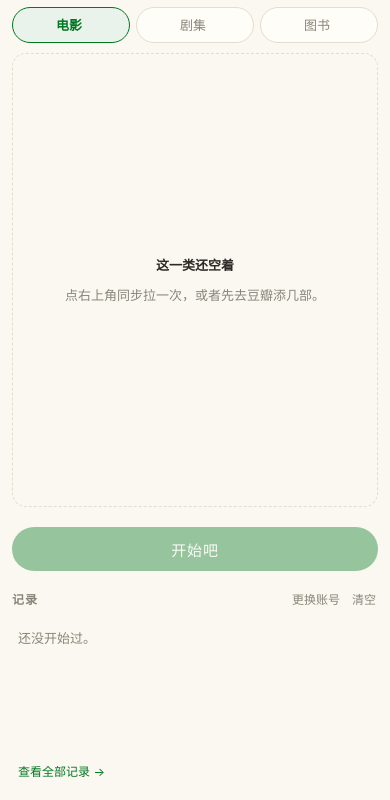
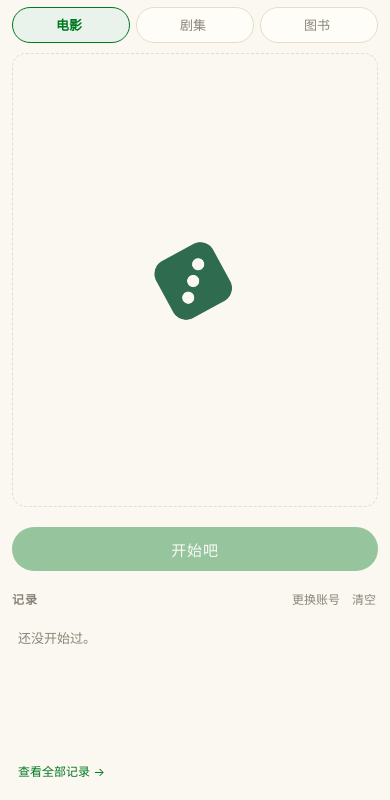
Before and after one commit to duola8789/douban-random-picker, a website with bundled scripts: page src/sidepanel/index.html in a window 390 px wide. Both pictures are taken after a click on the button "抽一个". Shown: the part 44-844 px from the top of the page. Built offline with nearby package versions, Linux system fonts and the light colour scheme; no server answers.

Commit message:
feat: 抽取时加掷骰动画
- 点「开始吧」后，舞台中央显示图标翻滚（旋转 + 轻微弹跳，780ms 循环）
- 本地抽取几乎是瞬时的，补足 420ms 最短展示时间，动画才有存在感
- 动画区域沿用空状态的虚线框，视觉上是同一个容器
- 系统开启「减少动态」时动画自动停止（沿用全局 media query）

Co-Authored-By: Claude Code <noreply@anthropic.com>

```diff
--- a/package.json
+++ b/package.json
@@ -1,6 +1,6 @@
 {
   "name": "douban-random-picker",
-  "version": "0.4.31",
+  "version": "0.4.32",
   "private": true,
   "type": "module",
   "description": "少一点选择，多一点开始。",
--- a/src/sidepanel/sidepanel.css
+++ b/src/sidepanel/sidepanel.css
@@ -381,6 +381,40 @@ button:disabled:active {
 .counts b {
   color: var(--ink);
   font-weight: 600;
+}
+
+/* 掷骰：图标翻转 + 轻微弹跳，像真的掷了一次 */
+.rolling {
+  flex: 1;
+  display: flex;
+  align-items: center;
+  justify-content: center;
+  border: 1px dashed var(--line);
+  border-radius: var(--radius);
+}
+
+.rolling img {
+  width: 64px;
+  height: 64px;
+  animation: tumble 780ms cubic-bezier(0.35, 0.6, 0.35, 1) infinite;
+}
+
+@keyframes tumble {
+  0% {
+    transform: rotate(0deg) translateY(0) scale(1);
+  }
+  25% {
+    transform: rotate(90deg) translateY(-6px) scale(1.04);
+  }
+  50% {
+    transform: rotate(180deg) translateY(0) scale(1);
+  }
+  75% {
+    transform: rotate(270deg) translateY(-3px) scale(1.02);
+  }
+  100% {
+    transform: rotate(360deg) translateY(0) scale(1);
+  }
 }
 
 .skeleton {
--- a/src/sidepanel/sidepanel.js
+++ b/src/sidepanel/sidepanel.js
@@ -196,7 +196,14 @@ async function draw() {
   state.toast = null
   render()
 
+  const startedAt = Date.now()
   const res = await send({ type: UI.PICK, category: state.active })
+
+  // 本地抽取几乎是瞬时的，补一个最短展示时间，动画才有存在感
+  const minDuration = 420
+  const elapsed = Date.now() - startedAt
+  if (elapsed < minDuration) await new Promise((r) => setTimeout(r, minDuration - elapsed))
+
   state.drawing = false
 
   if (!res?.ok) {
@@ -482,6 +489,12 @@ function renderStage() {
     return
   }
 
+  if (state.drawing) {
+    cardRefs = null
+    stage.replaceChildren(rollingView())
+    return
+  }
+
   if (pending) {
     const { el: card, refs } = cardView(pending)
     cardRefs = refs
@@ -525,6 +538,21 @@ function updateBackdrop(url) {
     if (backdropUrl !== url) return
     if (res?.color) document.documentElement.style.setProperty('--backdrop-color', res.color)
   })
+}
+
+/** 抽取中的掷骰动画 */
+function rollingView() {
+  const wrap = document.createElement('div')
+  wrap.className = 'rolling'
+
+  const img = document.createElement('img')
+  img.src = '../../icons/icon128.png'
+  img.alt = ''
+  img.width = 64
+  img.height = 64
+  wrap.append(img)
+
+  return wrap
 }
 
 function errorView(notice) {
```
Also changed, not shown: manifest.json.
